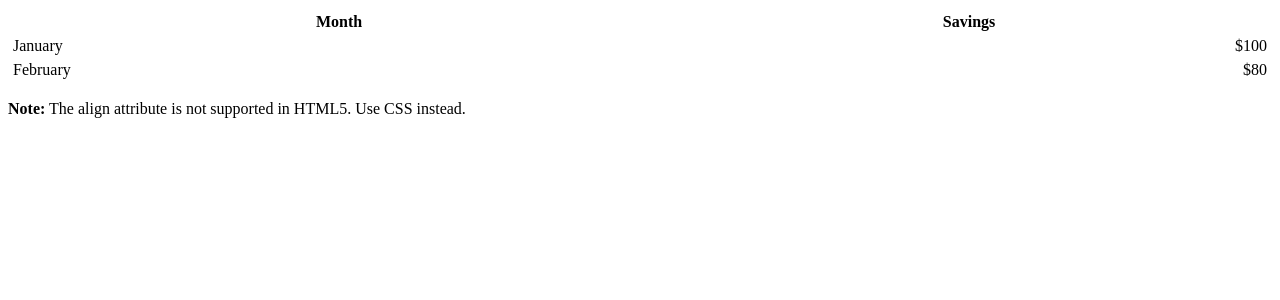
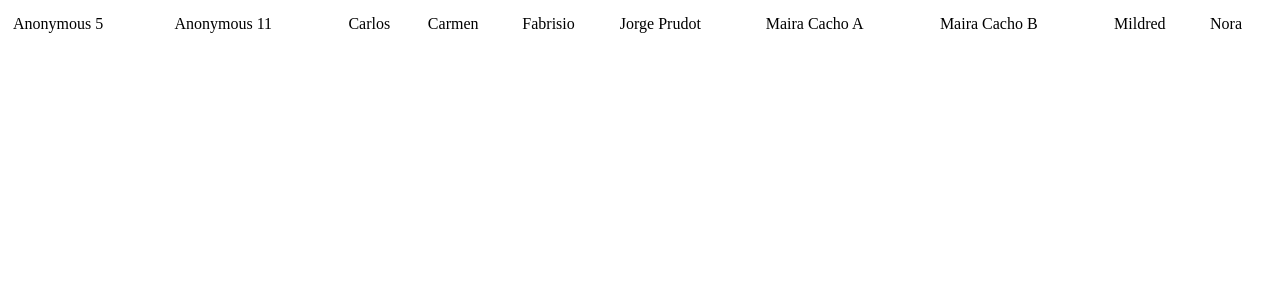
Before and after one commit to josdchavez/josdchavez.github.io, a Jekyll site: the page thesis/index.html, which Jekyll copies as it is, in a window 1280 px wide. Shown: the top 300 px of the page. Built offline with Jekyll 4.4.1, drawn with Linux system fonts in a browser that asks for light colours.

Commit message:
Update index.html

```diff
--- a/thesis/index.html
+++ b/thesis/index.html
@@ -11,20 +11,23 @@ table, th, td {
 
 <table style="width:100%">
   <tr>
-    <th>Month</th>
-    <th>Savings</th>
   </tr>
   <tr>
-    <td>January</td>
-    <td align="right">$100</td>
+    <td>Anonymous 5</td>
+    <td>Anonymous 11</td>
+    <td>Carlos</td>
+    <td>Carmen</td>
+    <td>Fabrisio</td>
+    <td>Jorge Prudot</td>
+    <td>Maira Cacho A</td>
+    <td>Maira Cacho B</td>
+    <td>Mildred</td>
+    <td>Nora</td>
+
   </tr>
-  <tr>
-    <td>February</td>
-    <td align="right">$80</td>
-  </tr>
+
 </table>
 
-<p><b>Note:</b> The align attribute is not supported in HTML5. Use CSS instead.</p>
 
 </body>
 </html>
```
